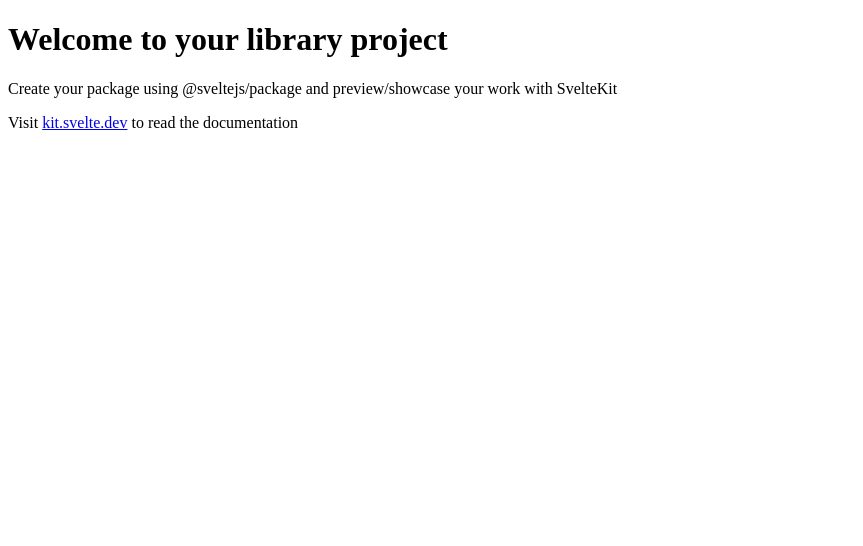
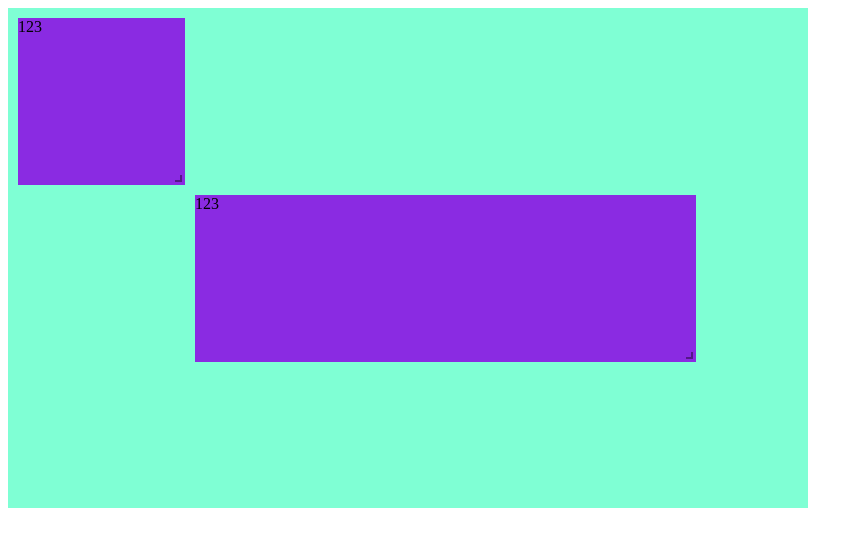
Before and after one commit to cuire/svelte-grid-extended, a SvelteKit app: page / in a window 1280 px wide. Shown: the top 546 px of the page, without its empty margins (0-863 px from the left). Built offline with nearby package versions, Linux system fonts and the light colour scheme.

Commit message:
🌹Grid component / Move / Resize

```diff
--- /dev/null
+++ b/src/lib/Grid.svelte
@@ -0,0 +1,59 @@
+<script lang="ts">
+	import { onMount } from 'svelte';
+
+	import GridItem from './GridItem.svelte';
+	import type { GridItemType } from './types';
+
+	export let cols = 8;
+	export let rows = 8;
+
+	export let cellSize = { width: 167, height: 167 };
+
+	export let gap = 10;
+
+	export let items: GridItemType[];
+
+	export let debug = false;
+
+	let gridContainer: HTMLDivElement;
+	let width: number;
+
+	onMount(() => {
+		const sizeObserver = new ResizeObserver((entries) => {
+			if (entries.length > 1) {
+				throw new Error('that observer must have only one entry');
+			}
+			const entry = entries[0];
+			width = entry.contentRect.width;
+		});
+
+		sizeObserver.observe(gridContainer);
+
+		return () => sizeObserver.disconnect();
+	});
+</script>
+
+<div
+	class="svelte-grid-extended-container"
+	class:svelte-grid-extended-debug={debug}
+	bind:this={gridContainer}
+>
+	{#each items as item}
+		<GridItem {item} {cellSize} {gap}>
+			<slot />
+		</GridItem>
+	{/each}
+</div>
+
+<style>
+	:global(.svelte-grid-extended-container) {
+		position: relative;
+	}
+	:global(.svelte-grid-extended-debug) {
+		width: 100%;
+		height: 100%;
+		background-image: repeating-linear-gradient(#ccc 0 1px, transparent 1px 100%),
+			repeating-linear-gradient(90deg, #ccc 0 1px, transparent 1px 100%);
+		background-size: 167px 167px;
+	}
+</style>
--- /dev/null
+++ b/src/lib/GridItem.svelte
@@ -0,0 +1,102 @@
+<script lang="ts">
+	import move from './utils/move';
+	import resize from './utils/resize';
+
+	import type { CellSizeType, GridItemType } from './types';
+
+	export let item: GridItemType;
+
+	export let cellSize: CellSizeType;
+
+	export let gap: number;
+
+	let active = false;
+
+	let left = item.x * cellSize.width + (item.x + 1) * gap;
+	let top = item.y * cellSize.height + (item.y + 1) * gap;
+
+	let width = item.w * cellSize.width;
+	let height = item.h * cellSize.height;
+
+	function movestart() {
+		active = true;
+	}
+
+	function moving(event: CustomEvent) {
+		left = event.detail.left;
+		top = event.detail.top;
+	}
+
+	function moveend(event: CustomEvent) {
+		active = false;
+
+		const newCords = snap(event.detail.left, event.detail.top);
+		left = newCords.left;
+		top = newCords.top;
+	}
+
+	function snap(left: number, top: number) {
+		const l = left - ((left + cellSize.width / 2) % cellSize.width);
+		const t = top - ((top + cellSize.height / 2) % cellSize.height);
+
+		return {
+			left: l + cellSize.width / 2 + (l / cellSize.width + 1) * gap,
+			top: t + cellSize.height / 2 + (t / cellSize.width + 1) * gap
+		};
+	}
+</script>
+
+<div
+	class="svelte-grid-extended-grid-item"
+	class:svelte-grid-extended-grid-transparent={active}
+	use:move={{ initialPosition: { left, top } }}
+	on:movestart={movestart}
+	on:move={moving}
+	on:moveend={moveend}
+	use:resize
+	style={`left:${left}px; top:${top}px; width: ${width}px; height: ${height}px;`}
+>
+	<slot />
+</div>
+
+{#if active}
+	{@const shadow = snap(left, top)}
+	<div
+		class="svelte-grid-extended-grid-item-preview"
+		style={`left:${shadow.left}px; top:${shadow.top}px;  width: ${width}px; height: ${height}px;`}
+	/>
+{/if}
+
+<style>
+	:global(.svelte-grid-extended-grid-item) {
+		position: absolute;
+		background-color: blueviolet;
+		z-index: 10;
+	}
+	:global(.svelte-grid-extended-grid-transparent) {
+		opacity: 0.5;
+	}
+	:global(.svelte-grid-extended-grid-item-preview) {
+		position: absolute;
+		background-color: rgb(192, 127, 127);
+	}
+	:global(.svelte-grid-extended-debug-resizer) {
+		position: absolute;
+		user-select: none;
+		width: 20px;
+		height: 20px;
+		right: 0;
+		bottom: 0;
+		cursor: se-resize;
+	}
+	:global(.svelte-grid-extended-debug-resizer::after) {
+		content: '';
+		position: absolute;
+		right: 3px;
+		bottom: 3px;
+		width: 5px;
+		height: 5px;
+		border-right: 2px solid rgba(0, 0, 0, 0.4);
+		border-bottom: 2px solid rgba(0, 0, 0, 0.4);
+	}
+</style>
--- a/src/lib/index.js
+++ /dev/null
@@ -1 +0,0 @@
-// Reexport your entry components here
--- /dev/null
+++ b/src/lib/index.ts
@@ -0,0 +1,3 @@
+import Grid from './Grid.svelte';
+
+export default Grid;
--- /dev/null
+++ b/src/lib/types.ts
@@ -0,0 +1,3 @@
+export type GridItemType = { x: number; y: number; w: number; h: number };
+
+export type CellSizeType = { width: number; height: number };
--- /dev/null
+++ b/src/lib/utils/move.ts
@@ -0,0 +1,63 @@
+type MoveOptions = {
+	initialPosition?: {
+		left: number;
+		top: number;
+	};
+};
+
+export default function move(node: HTMLElement, options?: MoveOptions) {
+	let left = options?.initialPosition?.left ?? 0;
+	let top = options?.initialPosition?.top ?? 0;
+
+	node.style.position = 'absolute';
+	node.style.top = `${top}px`;
+	node.style.left = `${left}px`;
+	node.style.cursor = 'move';
+	node.style.userSelect = 'none';
+
+	function onMouseDown() {
+		node.classList.add('selected');
+		window.addEventListener('mousemove', onMove);
+		window.addEventListener('mouseup', onMouseUp);
+
+		node.dispatchEvent(
+			new CustomEvent('movestart', {
+				detail: { left, top }
+			})
+		);
+	}
+
+	function onMouseUp() {
+		node.classList.remove('selected');
+		window.removeEventListener('mousemove', onMove);
+		window.removeEventListener('mousemove', onMouseDown);
+
+		node.dispatchEvent(
+			new CustomEvent('moveend', {
+				detail: { left, top }
+			})
+		);
+	}
+
+	function onMove(event: MouseEvent) {
+		left += event.movementX;
+		top += event.movementY;
+		node.style.top = `${top}px`;
+		node.style.left = `${left}px`;
+
+		node.dispatchEvent(
+			new CustomEvent('move', {
+				detail: { left, top }
+			})
+		);
+	}
+
+	node.addEventListener('mousedown', onMouseDown);
+
+	return {
+		destroy() {
+			window.removeEventListener('mousemove', onMove);
+			window.removeEventListener('mousemove', onMouseDown);
+		}
+	};
+}
--- /dev/null
+++ b/src/lib/utils/resize.ts
@@ -0,0 +1,53 @@
+export default function resize(node: HTMLElement) {
+	const bottomRight = document.createElement('div');
+	bottomRight.classList.add('svelte-grid-extended-debug-resizer');
+
+	let initialRect = null;
+	let initialPos = null;
+
+	node.appendChild(bottomRight);
+	bottomRight.addEventListener('mousedown', onMousedown);
+
+	function onMousedown(event: MouseEvent) {
+		event.stopPropagation();
+		const rect = node.getBoundingClientRect();
+		const parent = node.parentElement?.getBoundingClientRect();
+
+		if (!parent) return;
+
+		initialRect = {
+			width: rect.width,
+			height: rect.height
+		};
+		initialPos = { x: event.pageX, y: event.pageY };
+		(event.target as Element)?.classList.add('selected');
+		window.addEventListener('mousemove', onMove);
+		window.addEventListener('mouseup', onMouseup);
+	}
+
+	function onMouseup(event: MouseEvent) {
+		event.stopPropagation();
+		(event.target as Element).classList.remove('selected');
+		initialRect = null;
+		initialPos = null;
+		window.removeEventListener('mousemove', onMove);
+		window.removeEventListener('mousemove', onMousedown);
+	}
+
+	function onMove(event: MouseEvent) {
+		let delta;
+		delta = event.pageX - initialPos.x;
+		node.style.width = `${initialRect.width + delta}px`;
+		delta = event.pageY - initialPos.y;
+		node.style.height = `${initialRect.height + delta}px`;
+	}
+
+	return {
+		destroy() {
+			window.removeEventListener('mousemove', onMove);
+			window.removeEventListener('mousemove', onMousedown);
+
+			node.removeChild(bottomRight);
+		}
+	};
+}
--- a/src/routes/+page.svelte
+++ b/src/routes/+page.svelte
@@ -1,3 +1,20 @@
-<h1>Welcome to your library project</h1>
-<p>Create your package using @sveltejs/package and preview/showcase your work with SvelteKit</p>
-<p>Visit <a href="https://kit.svelte.dev">kit.svelte.dev</a> to read the documentation</p>
+<script lang="ts">
+	import Grid from '$lib';
+
+	const items = [
+		{ x: 0, y: 0, w: 1, h: 1 },
+		{ x: 1, y: 1, w: 3, h: 1 }
+	];
+</script>
+
+<div class="container">
+	<Grid {items}>123</Grid>
+</div>
+
+<style>
+	.container {
+		max-width: 800px;
+		background-color: aquamarine;
+		height: 500px;
+	}
+</style>
```
Also changed, not shown: 1 other file (tests, documents, lock files or other folders).
